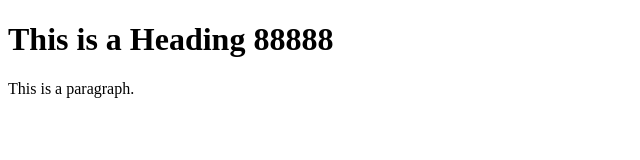
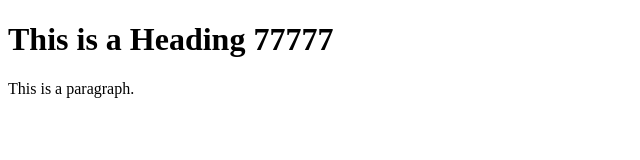
Before and after one commit to ZaryaBelova/gitTest, a plain HTML site: page index.html in a window 1280 px wide. Shown: the full height of the page, 0-640 px from the left. Drawn offline with Linux system fonts and the light colour scheme.

Commit message:
new change

```diff
--- a/index.html
+++ b/index.html
@@ -5,7 +5,7 @@
 </head>
 <body>
 
-<h1>This is a Heading 88888</h1>
+<h1>This is a Heading 77777</h1>
 <p>This is a paragraph.</p>
 
 </body>
```
